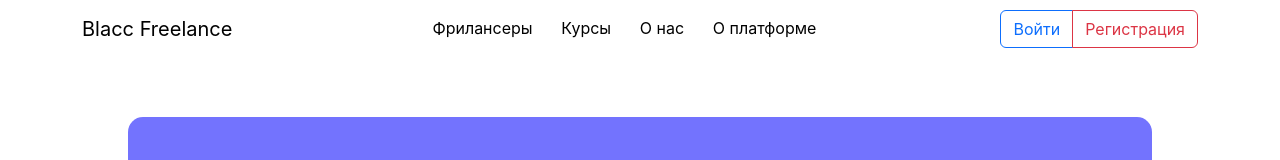
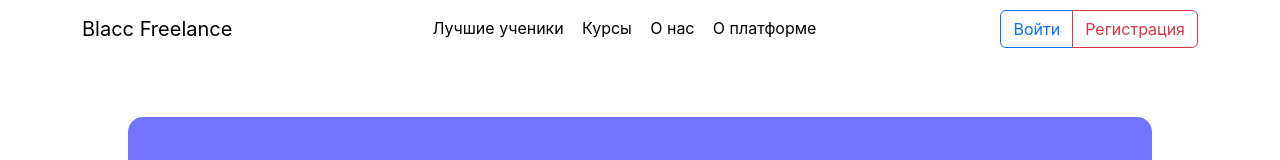
Before and after one commit to radeflex/freelrepos, a React (Create React App) app in the folder fls-front/: page / in a window 1280 px wide. Shown: the top 160 px of the page. Built offline with nearby package versions, Linux system fonts and the light colour scheme.

Commit message:
added some changes

```diff
--- a/fls-front/src/components/Header/Header.js
+++ b/fls-front/src/components/Header/Header.js
@@ -72,7 +72,7 @@ export const Header = () => {
                 <Link to="/works">Заказы</Link>
               </Nav.Link> */}
               <Nav.Link>
-                <Link to="/freelancers">Фрилансеры</Link>
+                <Link to="/freelancers">Лучшие ученики</Link>
               </Nav.Link>
               <Nav.Link>
                 <Link to="/courses">Курсы</Link>
```
